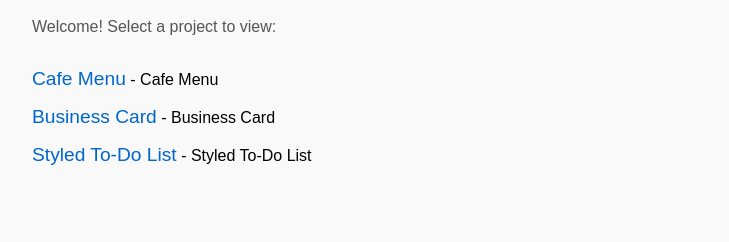
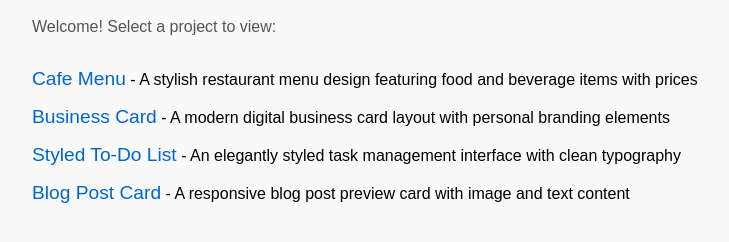
Before and after one commit to hareeshasbk/Web_Development_CSS, a plain HTML site: page index.html in a window 1280 px wide. Shown: the part 80-322 px from the top of the page, without its empty margins (8-737 px from the left). Drawn offline with Linux system fonts and the light colour scheme.

Commit message:
Add descriptions for projects in index.html and create .editorconfig file

```diff
--- a/index.html
+++ b/index.html
@@ -46,17 +46,21 @@
   <p class="desc">Welcome! Select a project to view:</p>
   <ul>
     <li>
-      <a href="Cafe Menu/">Cafe Menu</a> - Cafe Menu
+      <a href="Cafe Menu/">Cafe Menu</a> - A stylish restaurant menu design featuring food and beverage items with
+      prices
     </li>
 
     <li>
-      <a href="Business Card/">Business Card</a> - Business Card
+      <a href="Business Card/">Business Card</a> - A modern digital business card layout with personal branding elements
     </li>
 
     <li>
-      <a href="To-Do List/">Styled To-Do List</a> - Styled To-Do List
+      <a href="To-Do List/">Styled To-Do List</a> - An elegantly styled task management interface with clean typography
     </li>
 
+    <li>
+      <a href="Blog Post Card/">Blog Post Card</a> - A responsive blog post preview card with image and text content
+    </li>
 
   </ul>
 </body>
```
Also changed, not shown: 1 other file.
